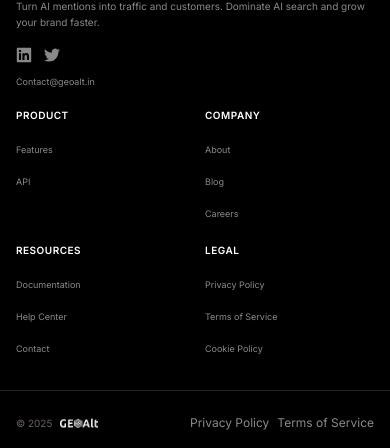
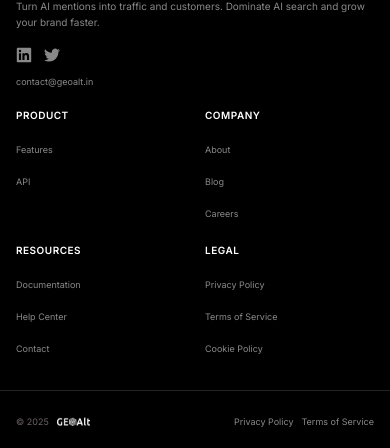
Before and after one commit to geoalt43/geoalt-website, a Next.js app: page /privacy-policy in a window 390 px wide. Shown: the part 1424-1872 px from the top of the page. Built offline with nearby package versions, Linux system fonts and the light colour scheme; no server answers.

Commit message:
basic fixes , Add url Sign in, register

```diff
--- a/src/components/homepage/cta-section.tsx
+++ b/src/components/homepage/cta-section.tsx
@@ -61,7 +61,7 @@ export function CTASection() {
                   variant="outline"
                   size="md"
                   showModal={false}
-                  href="mailto:Contact@geoalt.in"
+                  href="mailto:contact@geoalt.in"
                 />
               </div>
             </div>
@@ -99,7 +99,7 @@ export function CTASection() {
                   variant="outline"
                   size="md"
                   showModal={false}
-                  href="mailto:Contact@geoalt.in"
+                  href="mailto:contact@geoalt.in"
                 />
               </div>
             </div>
--- a/src/components/homepage/hero-section.tsx
+++ b/src/components/homepage/hero-section.tsx
@@ -87,17 +87,20 @@ export function HeroSection() {
             </motion.p>
 
             <div className="flex flex-row gap-2.5 sm:gap-4 md:gap-4 items-center justify-center px-4 sm:px-0 md:px-0">
-              <span
+              <a
+                href="https://app.geoalt.in/register"
+                target="_blank"
+                rel="noopener noreferrer"
                 className="inline-flex items-center justify-center text-black px-3.5 py-1.5 sm:px-4 sm:py-2 md:px-4 md:py-2 rounded-lg text-xs sm:text-sm md:text-base font-semibold tracking-wide transition-all duration-200 ease-in-out bg-white hover:bg-[#d4d4d4] text-center min-w-[100px] sm:min-w-[120px] md:min-w-[120px] cursor-pointer"
               >
                 Get Started
-              </span>
+              </a>
               <DemoCTA
                 text="Contact Us"
                 variant="outline"
                 size="md"
                 showModal={false}
-                href="mailto:Contact@geoalt.in"
+                href="mailto:contact@geoalt.in"
                 className="min-w-[100px] sm:min-w-[120px] md:min-w-[120px]"
               />
             </div>
--- a/src/components/homepage/pricing-section.tsx
+++ b/src/components/homepage/pricing-section.tsx
@@ -125,7 +125,7 @@ function PricingCard({ plan, isYearly, className = '' }: { plan: typeof pricingP
         {(plan.monthlyPrice === null || plan.price === 'Custom') ? (
           <div className="mt-auto pt-1">
             <a
-              href="mailto:Contact@geoalt.in"
+              href="mailto:contact@geoalt.in"
               className="w-full max-w-[120px] sm:max-w-none md:max-w-none sm:w-full mx-auto sm:mx-0 rounded-full border border-white/10 text-white py-2 sm:py-3 md:py-3 text-[11px] sm:text-sm md:text-sm font-semibold whitespace-nowrap block text-center transition-all duration-200 ease-in-out hover:border-white/20 hover:bg-white/5"
             >
               Contact Us
--- a/src/components/layout/footer.tsx
+++ b/src/components/layout/footer.tsx
@@ -95,10 +95,10 @@ export function Footer() {
                 </a>
               </div>
               <a
-                href="mailto:Contact@geoalt.in"
+                href="mailto:contact@geoalt.in"
                 className="mt-3 sm:mt-4 md:mt-5 text-[9px] sm:text-xs md:text-sm text-[#898989] hover:text-white transition-none block break-all"
               >
-                Contact@geoalt.in
+                contact@geoalt.in
               </a>
             </div>
 
@@ -200,7 +200,7 @@ export function Footer() {
         <div className="pt-6 sm:pt-8 md:pt-10 pb-5 sm:pb-6 md:pb-10">
           <div className="max-w-7xl mx-auto px-4 sm:px-6 md:px-8 xl:px-10">
             <div className="flex flex-wrap justify-between items-center gap-4 sm:gap-6 md:gap-8">
-              <p className="text-[10px] sm:text-xs md:text-sm flex items-center gap-2 text-[#6d6264]">
+              <p className="text-[9px] sm:text-xs md:text-sm flex items-center gap-2 text-[#6d6264]">
                 <span>&copy; 2025</span>
                 <span className="inline-flex items-center leading-none">
                   <Image
@@ -215,13 +215,13 @@ export function Footer() {
               <div className="flex items-center gap-2 sm:gap-3 md:gap-4">
                 <Link
                   href="/privacy-policy"
-                  className="text-xs sm:text-xs md:text-sm text-[#898989] hover:text-white transition-none whitespace-nowrap"
+                  className="text-[9px] sm:text-xs md:text-sm text-[#898989] hover:text-white transition-none whitespace-nowrap"
                 >
                   Privacy Policy
                 </Link>
                 <Link
                   href="/terms-of-service"
-                  className="text-xs sm:text-xs md:text-sm text-[#898989] hover:text-white transition-none whitespace-nowrap"
+                  className="text-[9px] sm:text-xs md:text-sm text-[#898989] hover:text-white transition-none whitespace-nowrap"
                 >
                   Terms of Service
                 </Link>
--- a/src/components/layout/navbar.tsx
+++ b/src/components/layout/navbar.tsx
@@ -144,21 +144,34 @@ export function Navbar() {
 
           {/* Desktop CTA Buttons */}
           <div className="hidden md:flex items-center space-x-3 md:space-x-3.5 lg:space-x-4 flex-shrink-0 z-10">
-            <span className="text-white hover:text-brand-gray-300 hover:opacity-80 px-2 md:px-2.5 lg:px-3 py-2 text-sm font-normal tracking-wide transition-all duration-150 whitespace-nowrap cursor-pointer">
+            <a
+              href="https://app.geoalt.in/login"
+              target="_blank"
+              rel="noopener noreferrer"
+              className="text-white hover:text-brand-gray-300 hover:opacity-80 px-2 md:px-2.5 lg:px-3 py-2 text-sm font-normal tracking-wide transition-all duration-150 whitespace-nowrap cursor-pointer"
+            >
               Sign in
-            </span>
-            <span
+            </a>
+            <a
+              href="https://app.geoalt.in/register"
+              target="_blank"
+              rel="noopener noreferrer"
               className="bg-white text-black border border-white px-3 md:px-3.5 lg:px-3.5 py-1.5 rounded-full text-sm font-normal hover:bg-white/90 hover:opacity-90 transition-all duration-150 whitespace-nowrap cursor-pointer"
             >
               Get Started
-            </span>
+            </a>
           </div>
 
           {/* Mobile Menu Button */}
           <div className="md:hidden flex items-center space-x-1.5 sm:space-x-2 flex-shrink-0">
-            <span className="text-white hover:text-brand-gray-300 hover:opacity-80 px-1.5 sm:px-2 py-1.5 text-xs sm:text-sm font-normal tracking-wide transition-all duration-150 whitespace-nowrap cursor-pointer">
+            <a
+              href="https://app.geoalt.in/login"
+              target="_blank"
+              rel="noopener noreferrer"
+              className="text-white hover:text-brand-gray-300 hover:opacity-80 px-1.5 sm:px-2 py-1.5 text-xs sm:text-sm font-normal tracking-wide transition-all duration-150 whitespace-nowrap cursor-pointer"
+            >
               Sign in
-            </span>
+            </a>
             <button
               onClick={() => setIsMobileMenuOpen(!isMobileMenuOpen)}
               className="relative w-6 h-6 flex flex-col justify-center items-center focus:outline-none group"
@@ -207,12 +220,15 @@ export function Navbar() {
               >
                 Features
               </Link>
-              <span
+              <a
+                href="https://app.geoalt.in/register"
+                target="_blank"
+                rel="noopener noreferrer"
                 onClick={handleLinkClick}
                 className="mt-2 bg-white text-black border border-white px-4 py-2 rounded-full text-sm font-normal hover:bg-white/90 hover:opacity-90 transition-all duration-150 text-center cursor-pointer"
               >
                 Get Started
-              </span>
+              </a>
             </div>
           </div>
         )}
--- a/src/components/policy-pages/policy-footer.tsx
+++ b/src/components/policy-pages/policy-footer.tsx
@@ -46,10 +46,10 @@ export function PolicyFooter() {
               </a>
             </div>
             <a
-              href="mailto:Contact@geoalt.in"
+              href="mailto:contact@geoalt.in"
               className="mt-3 sm:mt-4 md:mt-5 text-[9px] sm:text-xs md:text-sm text-[#898989] hover:text-white transition-none block break-all"
             >
-              Contact@geoalt.in
+              contact@geoalt.in
             </a>
           </div>
 
@@ -151,7 +151,7 @@ export function PolicyFooter() {
       <div className="pt-6 sm:pt-8 md:pt-10 pb-5 sm:pb-6 md:pb-10">
         <div className="max-w-7xl mx-auto px-4 sm:px-6 md:px-8 xl:px-10">
           <div className="flex flex-wrap justify-between items-center gap-4 sm:gap-6 md:gap-8">
-            <p className="text-[10px] sm:text-xs md:text-sm flex items-center gap-2 text-[#6d6264]">
+            <p className="text-[9px] sm:text-xs md:text-sm flex items-center gap-2 text-[#6d6264]">
               <span>&copy; 2025</span>
               <span className="inline-flex items-center leading-none">
                 <Image
@@ -166,13 +166,13 @@ export function PolicyFooter() {
             <div className="flex items-center gap-2 sm:gap-3 md:gap-4">
               <Link
                 href="/privacy-policy"
-                className="text-xs sm:text-xs md:text-sm text-[#898989] hover:text-white transition-none whitespace-nowrap"
+                className="text-[9px] sm:text-xs md:text-sm text-[#898989] hover:text-white transition-none whitespace-nowrap"
               >
                 Privacy Policy
               </Link>
               <Link
                 href="/terms-of-service"
-                className="text-xs sm:text-xs md:text-sm text-[#898989] hover:text-white transition-none whitespace-nowrap"
+                className="text-[9px] sm:text-xs md:text-sm text-[#898989] hover:text-white transition-none whitespace-nowrap"
               >
                 Terms of Service
               </Link>
```
